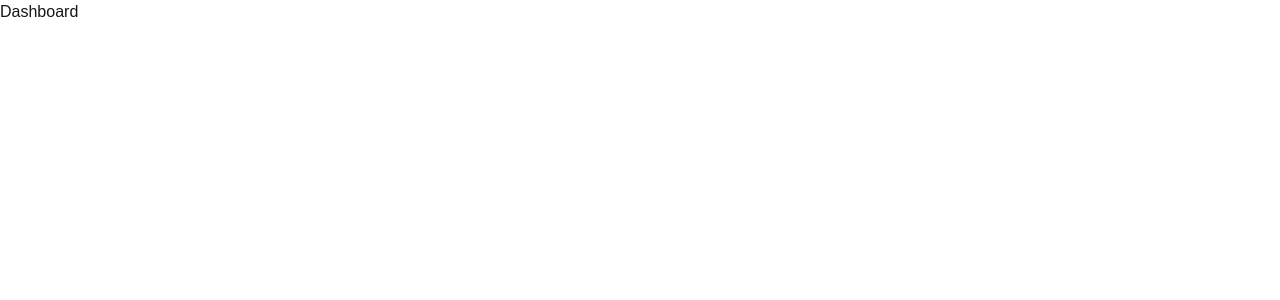
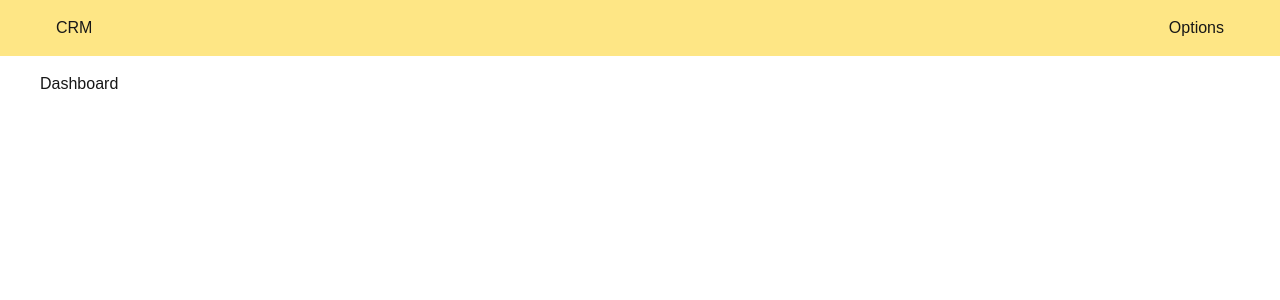
Before and after one commit to AndyChouCoding/nextCRM, a Next.js app: page /dashboard in a window 1280 px wide. Shown: the top 300 px of the page. Built offline with nearby package versions, Linux system fonts and the light colour scheme.

Commit message:
create layoutBg, Logo router

```diff
--- a/src/components/Layout.tsx
+++ b/src/components/Layout.tsx
@@ -1,14 +1,26 @@
+import { useRouter } from "next/router";
 import { ReactNode } from "react";
 
 interface Props {
-    children?: ReactNode;
+  children?: ReactNode;
 }
 
-const Layout:React.FC<Props> = ({children}) => {
-    return<>
-        <div>
-            {children}
+const Layout: React.FC<Props> = ({ children }) => {
+    const router = useRouter();
+  return (
+    <>
+      <div className="mx-auto">
+        <div className="flex justify-center bg-amber-200">
+          <nav className="flex justify-between w-[1200px]  p-4">
+            <a onClick={()=>router.push("/")}>CRM</a>
+            <div>Options</div>
+          </nav>
         </div>
+        <div className="flex justify-center mt-4">
+            <main className="w-[1200px]">{children}</main>
+        </div>
+      </div>
     </>
-}
+  );
+};
 export default Layout;
```
